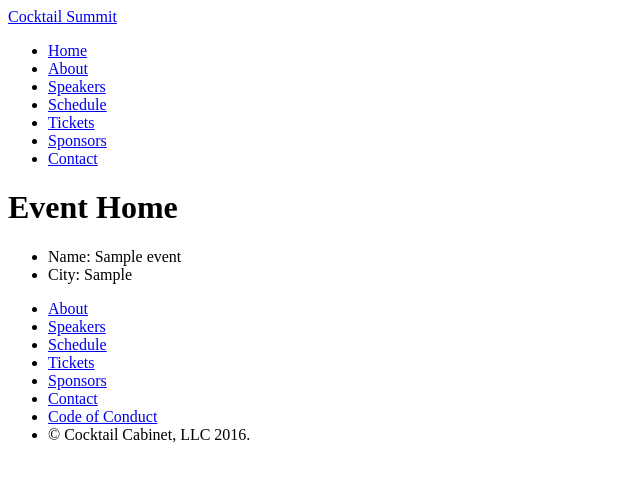
After one commit to CodyPitts/cocktail-summit, a Django app: a page that uses cocktail_summit/templates/cocktail_summit/base.html in a window 1280 px wide. The commit adds this page. Shown: the top 482 px of the page, without its empty margins (0-640 px from the left). Run offline with Django 3.2, Linux system fonts and the light colour scheme; tables that the repository leaves empty hold one stand-in row (values such as "Sample post"); parts of the project's set-up code (start-up, migrations or seed data) failed here and were passed over.

Commit message:
sponsors and speakers are working, filtered properly. added url slugs

```diff
--- a/cocktail_summit/celery.py
+++ b/cocktail_summit/celery.py
@@ -15,7 +15,7 @@ app = Celery('cocktail_summit')
 # pickle the object when using Windows.
 app.config_from_object('django.conf:settings')
 app.autodiscover_tasks(lambda: settings.INSTALLED_APPS)
-app.conf.update(BROKER_URL=os.environ['REDIS_URL'],)
+app.conf.update(BROKER_URL=os.environ['REDIS_URL'],) # Remember to comment out on local, breaks site
 
 
 @app.task(bind=True)
--- a/cocktail_summit/models.py
+++ b/cocktail_summit/models.py
@@ -11,13 +11,21 @@ class Event(models.Model):
     event_name = models.CharField(max_length=50)
     start_date = models.DateField(blank=True)
     end_date = models.DateField(blank=True)
-    city = models.CharField(max_length=50, blank=True)
+    city = models.CharField(max_length=50)
+    slug = models.SlugField(help_text='The URL piece that identifies this event, e.g. `cocktailsummit.com/spokane`')
     description = models.TextField(blank=True)
     venue = models.CharField(max_length = 50, blank=True)
     state = models.CharField(max_length=20, blank=True)
+    day_one_blurb = models.TextField(blank=True)
+    day_two_blurb = models.TextField(blank=True)
 
     def __str__(self):
         return self.event_name
+
+    def distinct_dates(self):
+        #TODO: write a method that returns a list of the distinct
+        #dates that this event has
+        return []
 
 
 class Speaker(models.Model):
@@ -43,10 +51,10 @@ class Sponsor(models.Model):
         return self.name
 
 
-class Session(models.Model):
+class Session(models.Model):# Add session blocks
     title = models.CharField(max_length=200)
-    start_time = models.DateTimeField(blank=True)
-    end_time = models.DateTimeField(blank=True)
+    start_time = models.DateTimeField(blank=True, null=True)
+    end_time = models.DateTimeField(blank=True, null=True)
     room = models.CharField(max_length=200, blank=True)
     summary = models.TextField(blank=True)
     sponsor = models.ManyToManyField(Sponsor, blank=True)
@@ -56,7 +64,7 @@ class Session(models.Model):
     def __str__(self):
         return self.title
 
-class OffsiteEvent(models.Model):
+class OffsiteSession(models.Model):
     title = models.CharField(max_length=200)
     start_time = models.DateTimeField(blank=True)
     end_time = models.DateTimeField(blank=True)
--- a/cocktail_summit/settings.py
+++ b/cocktail_summit/settings.py
@@ -29,7 +29,7 @@ BASE_DIR = os.path.dirname(os.path.dirname(os.path.abspath(__file__)))
 SECRET_KEY = '8*mtnny_y-fk-#e&q0iiy6os=ph_he+@o1!@h^^imqa!f@9np_'
 
 # SECURITY WARNING: don't run with debug turned on in production!
-DEBUG = False
+DEBUG = True
 
 ALLOWED_HOSTS = ['*']
 
--- a/cocktail_summit/templates/cocktail_summit/base.html
+++ b/cocktail_summit/templates/cocktail_summit/base.html
@@ -8,21 +8,46 @@
 </head>
 
 <body>
+    {% block event_links_top %}
     <div id="banner">
-        <a class="logo" href="{% url 'homepage' %}">Cocktail Summit</a>
+        <a class="logo" href="{% url 'eventlist' %}">Cocktail Summit</a>
             <div id="nav">
                 <ul>
-                    <li><a href="{% url 'homepage' %}">Home</a></li>
-                    <li><a href="{% url 'speakers' %}">Speakers</a></li>
-                    <li><a href="{% url 'sponsors' %}">Sponsors</a></li>
-                    <li><a href="{% url 'schedule' %}">Schedule</a></li>
+                    <li><a href="{% url 'eventbase' event.slug %}">Home</a></li>
+                    <li><a href="{% url 'eventbase' event.slug %}">About</a></li>
+                    <li><a href="{% url 'speakers' event.slug %}">Speakers</a></li>
+                    <li>
+                        <a href="{% url 'schedule' event.slug %}">Schedule</a>
+                    </li>
+                    <li><a href="{% url 'tickets' event.slug %}">Tickets</a></li>
+                    <li><a href="{% url 'sponsors' event.slug %}">Sponsors</a></li>
+                    <li><a href="{% url 'contact' %}">Contact</a></li>
                 </ul>
             </div>
     </div>
+    {% endblock %}
+
+
     <div class="container">
         <h1>{% block pagename %}Page name{% endblock %}</h1>
 
         {% block container %}{% endblock %}
     </div>
+
+
+    {% block event_links_bottom %}
+    <div class="bottom-banner">
+        <ul>
+            <li><a href="{% url 'eventbase' event.slug %}">About</a></li>
+            <li><a href="{% url 'speakers' event.slug %}">Speakers</a></li>
+            <li><a href="{% url 'schedule' event.slug %}">Schedule</a></li>
+            <li><a href="{% url 'tickets' event.slug %}">Tickets</a></li>
+            <li><a href="{% url 'sponsors' event.slug %}">Sponsors</a></li>
+            <li><a href="{% url 'contact' %}">Contact</a></li>
+            <li><a href="{% url 'conduct' %}">Code of Conduct</a></li>
+            <li>© Cocktail Cabinet, LLC 2016.</li>
+        </ul>
+    </div>
+    {% endblock %}
 </body>
 </html>
--- /dev/null
+++ b/cocktail_summit/templates/cocktail_summit/conduct.html
@@ -0,0 +1,4 @@
+{% extends 'cocktail_summit/base.html' %}
+
+{% block title %}Code of Conduct | Cocktail Summit{% endblock %}
+{% block pagename %}The Chicago Cocktail Summit Code of Conduct{% endblock %}
--- a/cocktail_summit/templates/cocktail_summit/contact.html
+++ b/cocktail_summit/templates/cocktail_summit/contact.html
@@ -1 +1,4 @@
 {% extends 'cocktail_summit/base.html' %}
+
+{% block title %}Contact | Cocktail Summit{% endblock %}
+{% block pagename %}Contact Us{% endblock %}
--- /dev/null
+++ b/cocktail_summit/templates/cocktail_summit/eventbase.html
@@ -0,0 +1,13 @@
+{% extends 'cocktail_summit/base.html' %}
+
+{% block title %}Event Home | Cocktail Summit{% endblock %}
+{% block pagename %}Event Home{% endblock %}
+
+{% block container %}
+
+<ul>
+    <li>Name: {{ event.event_name }}</li>
+    <li>City: {{ event.city }}</li>
+</ul>
+
+{% endblock %}
--- a/cocktail_summit/templates/cocktail_summit/speakers.html
+++ b/cocktail_summit/templates/cocktail_summit/speakers.html
@@ -1,16 +1,17 @@
 {% extends 'cocktail_summit/base.html' %}
 
 {% block title %}Speakers | Cocktail Summit{% endblock %}
-{% block pagename %}Speakers{% endblock %}
+{% block pagename %}Speakers for {{ event.event_name }}{% endblock %}
 
 {% block container %}
     {% if speaker_list %}
         {% for speaker in speaker_list %}
         <div class="speaker-entry">
-            <p>{{ speaker }} : {{ speaker.title }}</p>
+            <p>{{ speaker }}<br/>{{ speaker.affiliation }}</p>
         </div>
         {% endfor %}
     {% else %}
         <p>No speakers are available</p>
     {% endif %}
+
 {% endblock %}
--- a/cocktail_summit/templates/cocktail_summit/tickets.html
+++ b/cocktail_summit/templates/cocktail_summit/tickets.html
@@ -1 +1,4 @@
 {% extends 'cocktail_summit/base.html' %}
+
+{% block title %}Tickets | Cocktail Summit{% endblock %}
+{% block pagename %}Tickets{% endblock %}
--- a/cocktail_summit/urls.py
+++ b/cocktail_summit/urls.py
@@ -30,28 +30,42 @@ urlpatterns = [
         regex = '^$',
         view = views.HomepageView.as_view(),
         kwargs = {},
-        name = 'homepage',
+        name = 'eventlist',
     ),
 
     url(
-        regex = '^speakers/$',
+        regex = '^(?P<slug>[-\w]+)/$',
+        view = views.EventBaseView.as_view(),
+        kwargs = {},
+        name = 'eventbase',
+    ),
+
+    url(
+        regex = '^(?P<slug>[-\w]+)/speakers/$',
         view = views.SpeakersView.as_view(),
         kwargs = {},
         name = 'speakers',
     ),
 
     url(
-        regex = '^sponsors/$',
+        regex = '^(?P<slug>[-\w]+)/sponsors/$',
         view = views.SponsorsView.as_view(),
         kwargs = {},
         name = 'sponsors',
     ),
 
     url(
-        regex = '^schedule/$',
+        regex = '^(?P<slug>[-\w]+)/schedule/$',
         view = views.SessionsView.as_view(),
         kwargs = {},
         name = 'schedule',
+    ),
+
+    url(
+        regex = '^(?P<slug>[-\w]+)/tickets/$',
+        view = views.TicketsView.as_view(),
+        kwargs = {},
+        name = 'tickets',
     ),
 
     url(
@@ -61,4 +75,18 @@ urlpatterns = [
         name = 'publish',
     ),
 
+    url(
+        regex = '^contact/$',
+        view = views.ContactView.as_view(),
+        kwargs = {},
+        name = 'contact',
+    ),
+
+    url(
+        regex = '^conduct/$',
+        view = views.ConductView.as_view(),
+        kwargs = {},
+        name = 'conduct',
+    ),
+
 ]
--- a/cocktail_summit/views.py
+++ b/cocktail_summit/views.py
@@ -16,13 +16,13 @@ from django_medusa.settings import (MEDUSA_COLLECT_STATIC_IGNORE,
 
 from tasks import publish
 
-from .models import Speaker, Sponsor, Session
+from .models import Speaker, Sponsor, Session, Event
 
 class PublishView(generic.base.View):
 
     @method_decorator(login_required)
     def get(self, request, *args, **kwargs):
-        response_message = 'Static pages published'
+        response_message = 'New site build successfully triggered'
 
         try:
             publish()
@@ -34,17 +34,52 @@ class PublishView(generic.base.View):
         return HttpResponseRedirect(reverse('admin:index'))
 
 class SpeakersView(generic.ListView):
-    model = Speaker
     template_name = 'cocktail_summit/speakers.html'
     context_object_name = 'speaker_list'
 
+    def dispatch(self, *args, **kwargs):
+        self.slug = kwargs.get('slug', None)
+        self.event = get_object_or_404(Event, slug=self.slug)
+        self.sessions = Session.objects.filter(event=self.event)
+
+        return super(SpeakersView, self).dispatch(*args, **kwargs)
+
+    def get_queryset(self):
+        queryset = Speaker.objects.filter(session__in=self.sessions)
+
+        return queryset
+
+    def get_context_data(self, **kwargs):
+        context = super(SpeakersView, self).get_context_data(**kwargs)
+        context['event'] = self.event
+
+        return context
+
+
 class SponsorsView(generic.ListView):
-    model = Sponsor
     template_name = 'cocktail_summit/sponsors.html'
     context_object_name = 'sponsor_list'
 
-    def get_sponsors(self):
-        return Sponsor.objects
+    def dispatch(self, *args, **kwargs):
+        self.slug = kwargs.get('slug', None)
+        self.event = get_object_or_404(Event, slug=self.slug)
+        self.sponsors = Sponsor.objects.filter(event=self.event)
+
+        return super(SponsorsView, self).dispatch(*args, **kwargs)
+
+    def get_queryset(self):
+        queryset = self.sponsors
+
+        return queryset
+
+    def get_context_data(self, **kwargs):
+        context = super(SponsorsView, self).get_context_data(**kwargs)
+        context['event'] = self.event
+
+        return context
+
+    """def get_sponsors(self):
+        return Sponsor.objects"""
 
 class SessionsView(generic.ListView):
     model = Session
@@ -54,5 +89,30 @@ class SessionsView(generic.ListView):
     def get_sessions(self):
         return Session.objects
 
-class HomepageView(generic.base.TemplateView):
+class HomepageView(generic.ListView):
+    model = Event
     template_name = 'cocktail_summit/homepage.html'
+    context_object_name = 'event_list'
+
+    def get_events(self):
+        return Event.objects
+
+class TicketsView(generic.base.TemplateView):
+    template_name = 'cocktail_summit/tickets.html'
+
+class ContactView(generic.base.TemplateView):
+    template_name = 'cocktail_summit/contact.html'
+
+class ConductView(generic.base.TemplateView):
+    template_name = 'cocktail_summit/conduct.html'
+
+class EventBaseView(generic.DetailView):
+    model = Event
+    template_name = 'cocktail_summit/eventbase.html'
+
+    def get_context_data(self, **kwargs):
+        slug = self.kwargs['slug']
+        context = super(EventBaseView, self).get_context_data(**kwargs)
+        context['event'] = get_object_or_404(Event, slug=slug)
+
+        return context
```
Also changed, not shown: cocktail_summit/admin.py (+6 -3 lines), cocktail_summit/templates/cocktail_summit/homepage.html (+19 -2 lines), cocktail_summit/migrations/0001_initial.py, cocktail_summit/migrations/0002_auto_20161106_1222.py (added), 2 other files.
